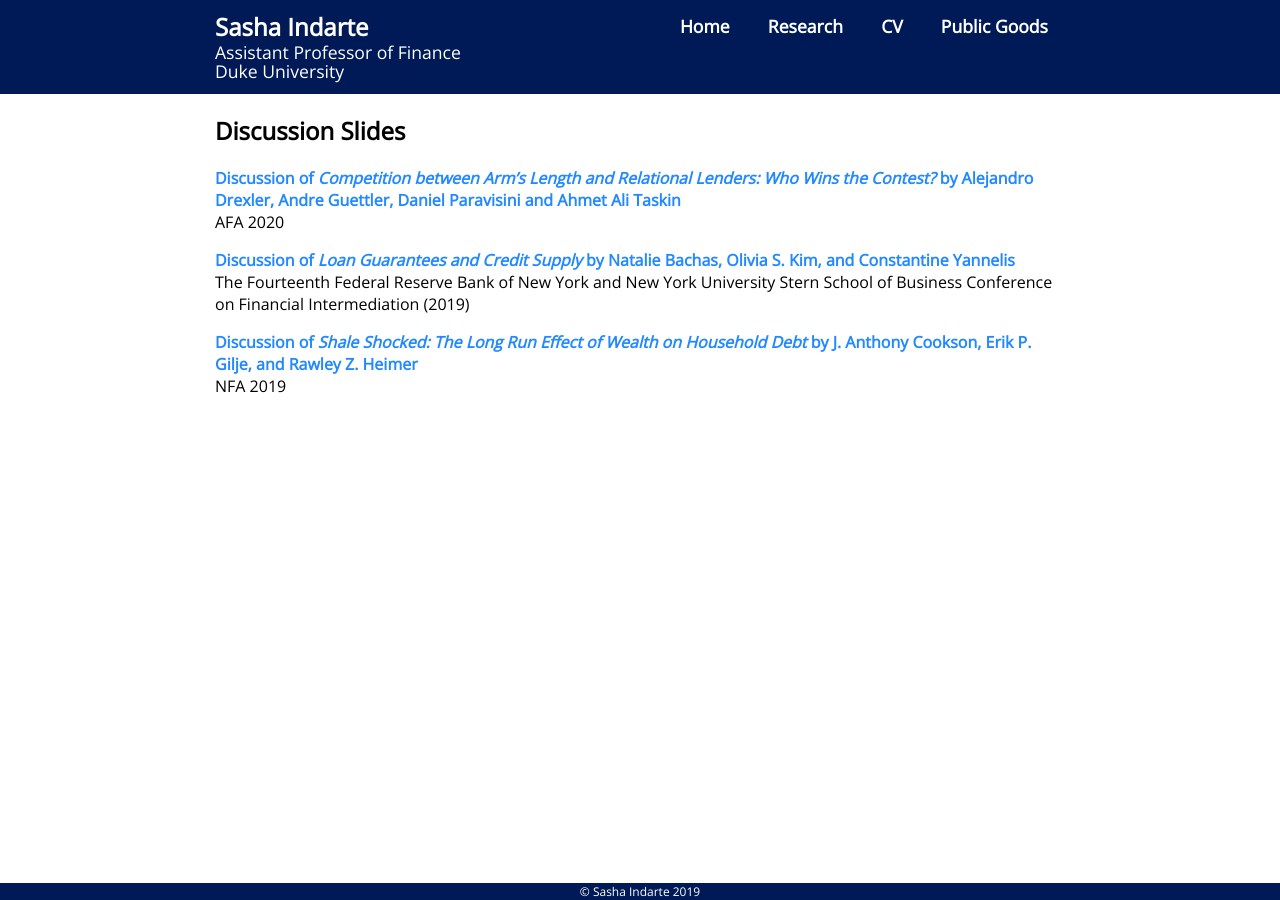
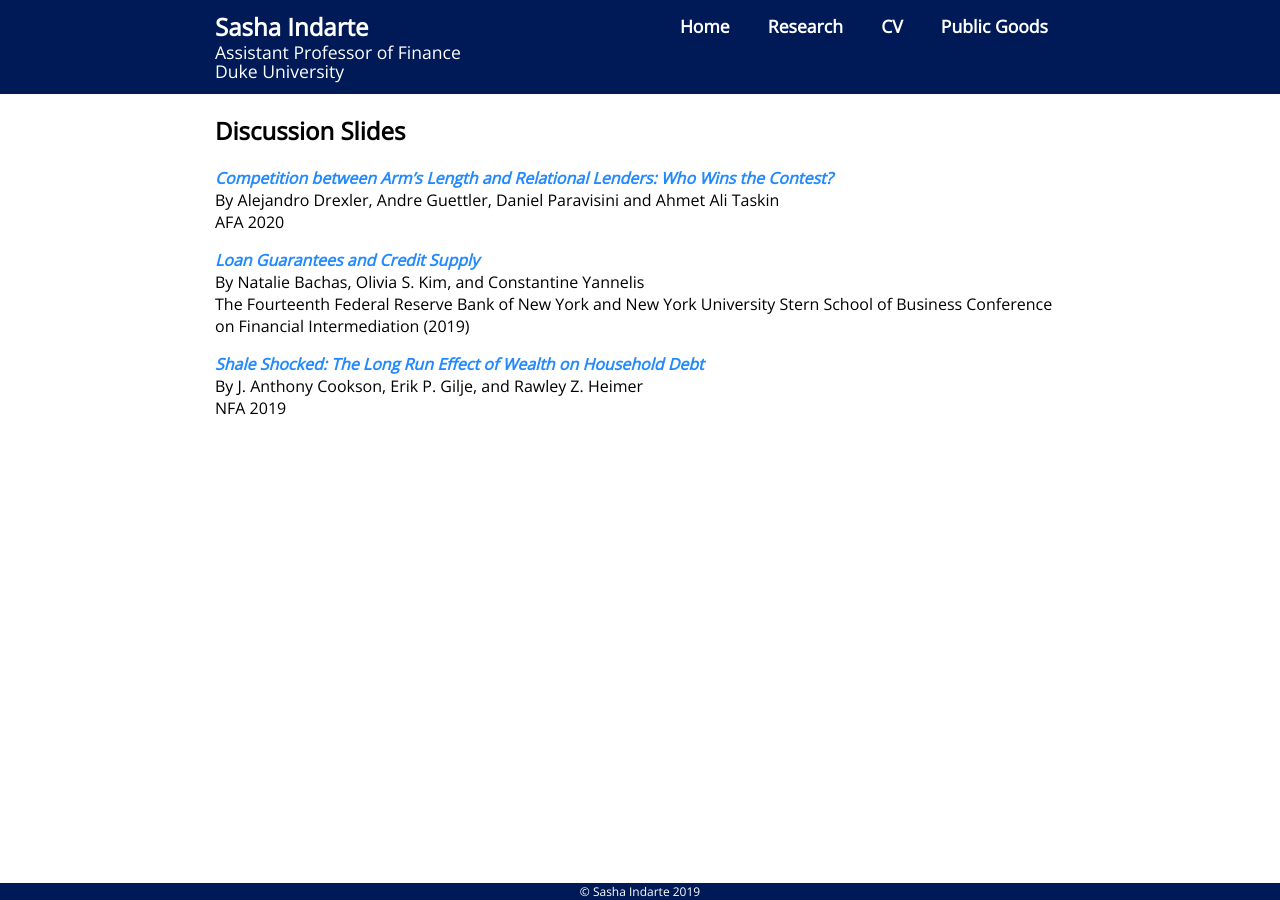
Before and after one commit to sashaindarte/sashaindarte.github.io, a Jekyll site: the page built from discussions/index.html, in a window 1280 px wide. Built offline with Jekyll 4.4.1, drawn with Linux system fonts in a browser that asks for light colours.

Commit message:
fixed formating

```diff
--- a/discussions/index.html
+++ b/discussions/index.html
@@ -10,19 +10,25 @@ title: Sasha Indarte - Discussions
     		<h2>Discussion Slides</h2>
 
 		<p> <a href = "https://sashaindarte.github.io/discussions/sasha%20-%20DISCUSSION%20bank%20comp.pdf">
-			Discussion of <i>Competition between Arm’s Length and Relational Lenders: Who Wins the Contest?</i> by Alejandro Drexler, Andre Guettler, Daniel Paravisini and Ahmet Ali Taskin </a>
+			<i>Competition between Arm’s Length and Relational Lenders: Who Wins the Contest?</i></a>
+			<br>
+			By Alejandro Drexler, Andre Guettler, Daniel Paravisini and Ahmet Ali Taskin
 			<br>
 			AFA 2020
 		</p>
 
 		<p> <a href = "https://sashaindarte.github.io/discussions/sasha%20-%20loan%20notch%20DISCUSSION.pdf">
-			Discussion of <i>Loan Guarantees and Credit Supply</i> by Natalie Bachas, Olivia S. Kim, and Constantine Yannelis </a>
+			<i>Loan Guarantees and Credit Supply</i></a>
+			<br>
+			By Natalie Bachas, Olivia S. Kim, and Constantine Yannelis
 			<br>
 			The Fourteenth Federal Reserve Bank of New York and New York University Stern School of Business Conference on Financial Intermediation (2019)
 		</p>
 
 		<p> <a href = "https://sashaindarte.github.io/discussions/indarte_NFA_discussion.pdf">
-			Discussion of <i>Shale Shocked: The Long Run Effect of Wealth on Household Debt</i> by J. Anthony Cookson, Erik P. Gilje, and Rawley Z. Heimer </a>
+			<i>Shale Shocked: The Long Run Effect of Wealth on Household Debt</i></a>
+			<br>
+			By J. Anthony Cookson, Erik P. Gilje, and Rawley Z. Heimer
 			<br>
 			NFA 2019
 		</p>
```
